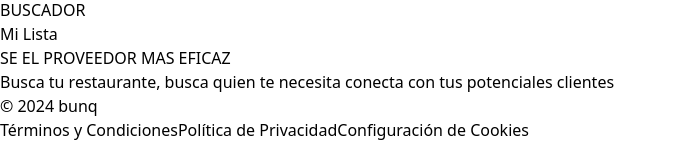
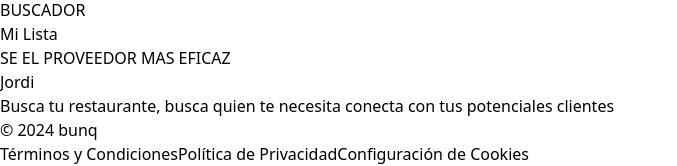
Before and after one commit to rominadl/FEPT08-FinalProject, a Vue app: page / in a window 1280 px wide. Shown: the part 326-492 px from the top of the page, without its empty margins (0-677 px from the left). Built offline with nearby package versions, Linux system fonts and the light colour scheme.

Commit message:
cambiospinia

```diff
--- a/package.json
+++ b/package.json
@@ -10,6 +10,7 @@
   },
   "dependencies": {
     "leaflet": "^1.9.4",
+    "pinia": "^2.3.0",
     "vue": "^3.5.13",
     "vue-router": "^4.5.0"
   },
--- a/src/main.js
+++ b/src/main.js
@@ -2,8 +2,13 @@ import { createApp } from 'vue'
 import './style.css'
 import App from './App.vue'
 import router from './routes'
+import { createPinia } from 'pinia'
 
-createApp(App).use (router).mount('#app')
+ const pinia = createPinia()
+
+
+
+createApp(App).use (router).use(pinia).mount('#app')
 
 
 
--- /dev/null
+++ b/src/stores/counter.js
@@ -0,0 +1,30 @@
+import { defineStore } from 'pinia'
+
+
+ export const useCounterStore = defineStore("counter",{
+    //state,
+    state: () => ({
+        count: 0,
+        name:"Jordi",
+        title:"Le gusta las castañas"
+    }),
+    //getter,
+    getters:{
+        doubleCount: (state) => state.count *2,
+        multiplyFour: (state) => {return state.count *4},
+        halfCount: (state) => {return state.count /2},
+    },
+    //actions
+    actions :{
+       increment(){
+         return this.count++;
+       },
+       decrement(){
+         return this.count--;
+
+       },
+
+    },
+
+});
+//export default useCounterStore
--- a/src/views/Home.vue
+++ b/src/views/Home.vue
@@ -1,9 +1,11 @@
 <template>
   <h2>{{ title }}</h2>
+  <h3>{{ counter.name }}</h3>
   <p>{{ description }}</p>
   <router-view></router-view>
 </template>
 <script>
+import { useCounterStore } from '../stores/counter.js';
 export default {
   name: "Home",
   data() {
@@ -13,6 +15,14 @@ export default {
         "Busca tu restaurante, busca quien te necesita conecta con tus potenciales clientes",
     };
   },
+  computed :{  //las computer son propiedades que salen de un calculo
+     counter(){
+      return useCounterStore()
+       },
+       product(){
+        return useCounterStore()
+       }
+  }
 };
 </script>
 
```
Also changed, not shown: src/stores/products.js (added), 1 other file (tests, documents, lock files or other folders).
